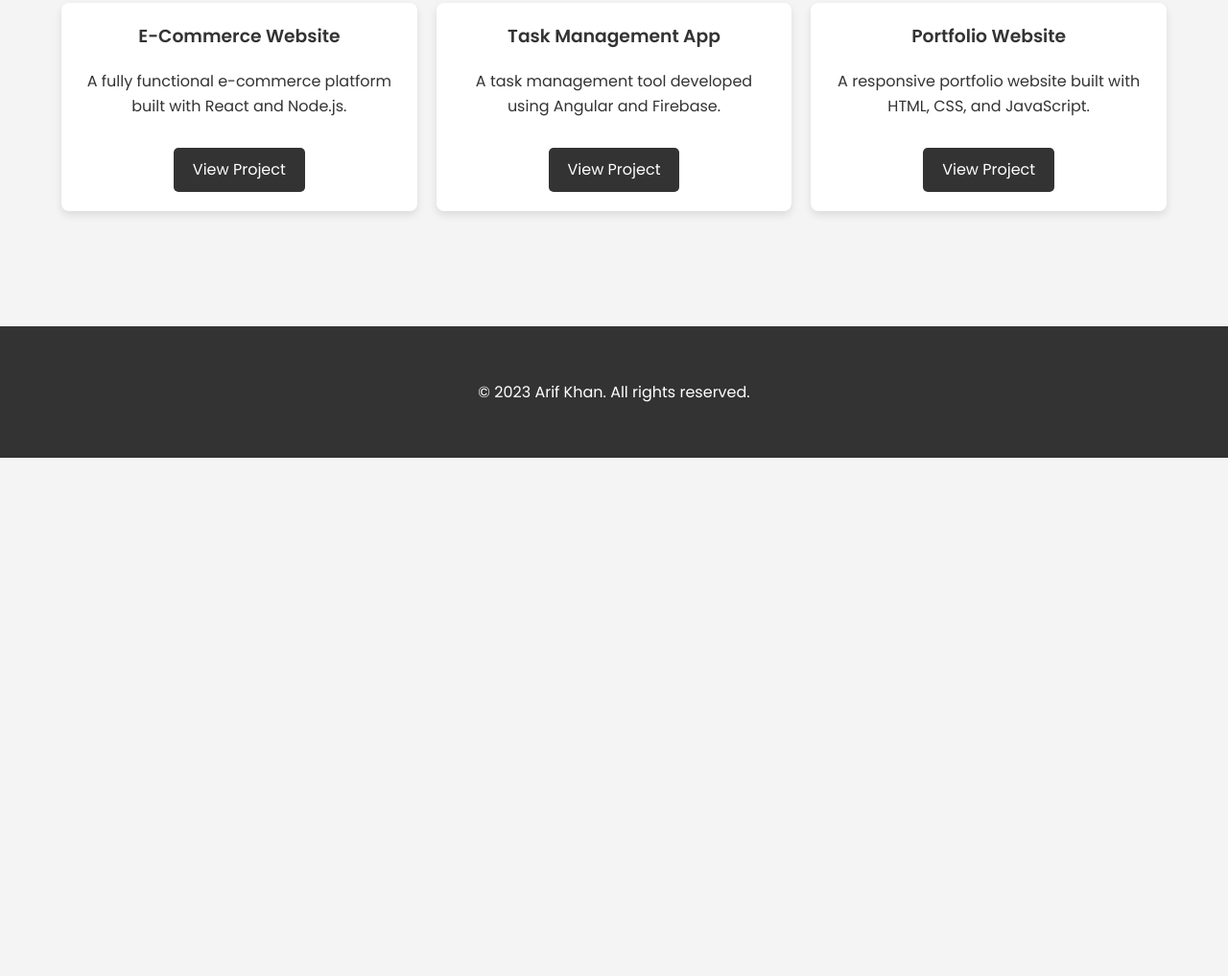
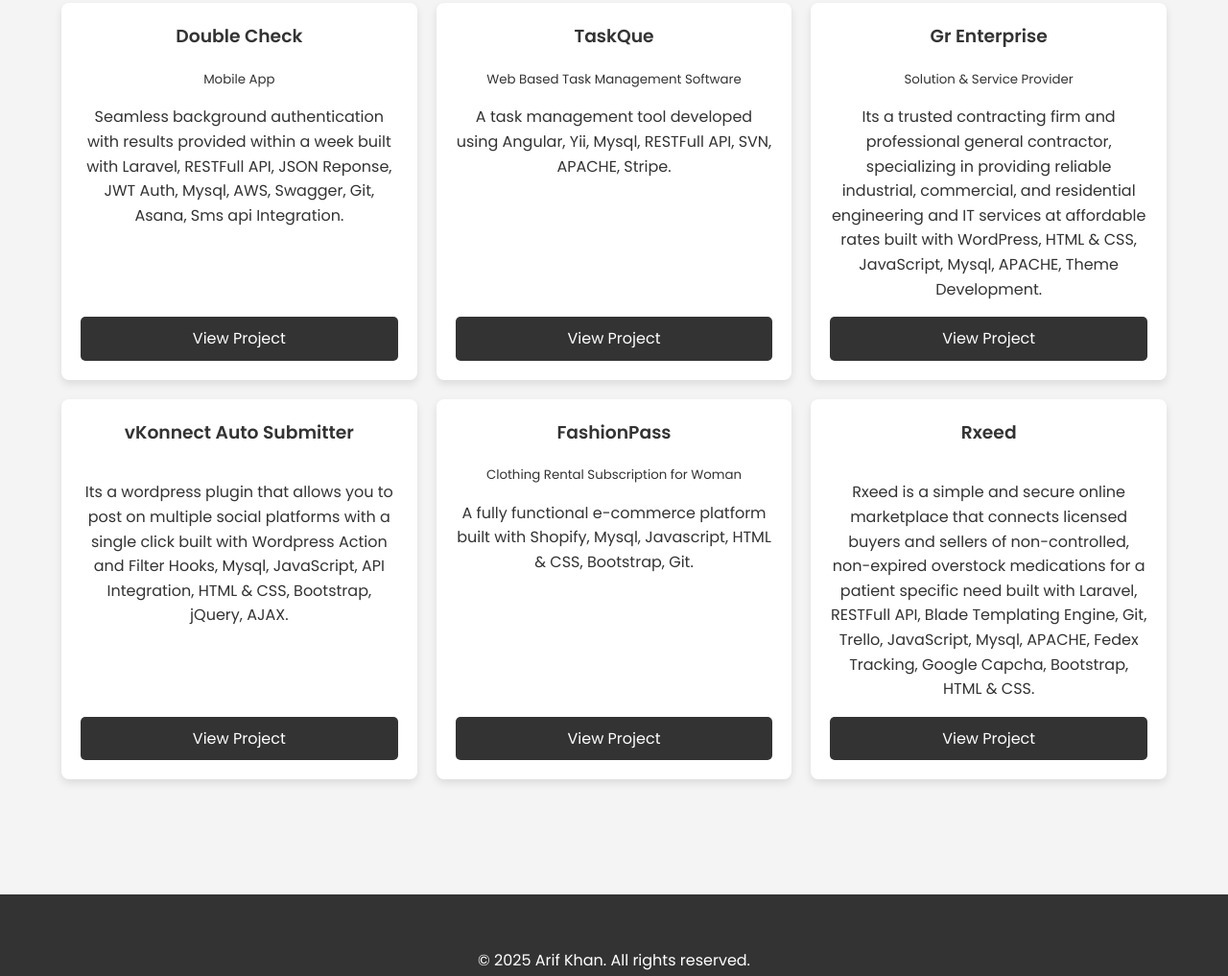
Before and after one commit to 88khanm/project-portfolio, a plain HTML site: page index.html in a window 1280 px wide. Shown: the part 1298-2315 px from the top of the page at 96% size. Before the commit the page ends 1775 px from the top, so only its background shows below. Drawn offline with Linux system fonts and the light colour scheme.

Commit message:
update index.html styles.css

```diff
--- a/index.html
+++ b/index.html
@@ -3,7 +3,7 @@
 <head>
   <meta charset="UTF-8">
   <meta name="viewport" content="width=device-width, initial-scale=1.0">
-  <title>Full Stack Developer Portfolio</title>
+  <title>Muhammad Arif Khan Portfolio</title>
   <link rel="stylesheet" href="styles.css">
   <link href="https://fonts.googleapis.com/css2?family=Poppins:wght@400;600&display=swap" rel="stylesheet">
 </head>
@@ -37,12 +37,12 @@
     <div class="container">
       <h2>Skills</h2>
       <ul>
-        <li>HTML, CSS, JavaScript</li>
+        <li>HTML, CSS, JavaScript, jQuery, Bootstrap</li>
         <li>React, Angular</li>
         <li>PHP, Laravel, CodeIgniter</li>
         <li>RESTFull API's, Swagger, JSON</li>
         <li>WordPress, OpenCart</li>
-        <li>JWT, Passport, OAUTH</li>
+        <li>JWT Auth, Passport</li>
         <li>AfterPay, ZipPay, PayPal, Stripe</li>
         <li>Fedex Tracking, Google Map, Google Capcha</li>
         <li>Chrome Extensions</li>
@@ -60,20 +60,40 @@
       <h2>Projects</h2>
       <div class="project-grid">
         <div class="project-card">
-          <h3>E-Commerce Website</h3>
-          <p>A fully functional e-commerce platform built with React and Node.js.</p>
-          <a href="#" target="_blank">View Project</a>
+          <h3>Double Check</h3>
+          <small>Mobile App</small>
+          <p>Seamless background authentication with results provided within a week built with Laravel, RESTFull API, JSON Reponse, JWT Auth, Mysql, AWS, Swagger, Git, Asana, Sms api Integration.</p>
+          <a href="https://play.google.com/store/apps/details?id=com.doublecheckpk&hl=en_AU&pli=1" target="_blank">View Project</a>
         </div>
         <div class="project-card">
           <!-- <img src="images/project2.jpg" alt="Project 2"> -->
-          <h3>Task Management App</h3>
-          <p>A task management tool developed using Angular and Firebase.</p>
-          <a href="#" target="_blank">View Project</a>
+          <h3>TaskQue</h3>
+          <small>Web Based Task Management Software</small>
+          <p>A task management tool developed using Angular, Yii, Mysql, RESTFull API, SVN, APACHE, Stripe.</p>
+          <a href="https://taskque.com/" target="_blank">View Project</a>
         </div>
         <div class="project-card">
-          <h3>Portfolio Website</h3>
-          <p>A responsive portfolio website built with HTML, CSS, and JavaScript.</p>
-          <a href="#" target="_blank">View Project</a>
+          <h3>Gr Enterprise</h3>
+          <small>Solution & Service Provider</small>
+          <p>Its a trusted contracting firm and professional general contractor, specializing in providing reliable industrial, commercial, and residential engineering and IT services at affordable rates built with WordPress, HTML & CSS, JavaScript, Mysql, APACHE, Theme Development.</p>
+          <a href="https://grenterprise.info/" target="_blank">View Project</a>
+        </div>
+        <div class="project-card">
+          <h3>vKonnect Auto Submitter</h3>
+          <p>Its a wordpress plugin that allows you to post on multiple social platforms with a single click built with Wordpress Action and Filter Hooks, Mysql, JavaScript, API Integration, HTML & CSS, Bootstrap, jQuery, AJAX.</p>
+          <a href="https://wordpress.org/plugins/wp-vkonnect-auto-submitter/advanced/" target="_blank">View Project</a>
+        </div>
+        <div class="project-card">
+          <h3>FashionPass</h3>
+          <small>Clothing Rental Subscription for Woman</small>
+          <p>A fully functional e-commerce platform built with Shopify, Mysql, Javascript, HTML & CSS, Bootstrap, Git.</p>
+          <a href="https://www.fashionpass.com/" target="_blank">View Project</a>
+        </div>
+        <div class="project-card">
+          <h3>Rxeed</h3>
+          <small></small>
+          <p>Rxeed is a simple and secure online marketplace that connects licensed buyers and sellers of non-controlled, non-expired overstock medications for a patient specific need built with Laravel, RESTFull API, Blade Templating Engine, Git, Trello, JavaScript, Mysql, APACHE, Fedex Tracking, Google Capcha, Bootstrap, HTML & CSS.</p>
+          <a href="https://www.Rxeed.com/" target="_blank">View Project</a>
         </div>
       </div>
     </div>
@@ -96,7 +116,7 @@
   <!-- Footer -->
   <footer>
     <div class="container">
-      <p>&copy; 2023 Arif Khan. All rights reserved.</p>
+      <p>&copy; 2025 Arif Khan. All rights reserved.</p>
     </div>
   </footer>
 </body>
--- a/styles.css
+++ b/styles.css
@@ -88,6 +88,11 @@
     border-radius: 8px;
     box-shadow: 0 4px 8px rgba(0, 0, 0, 0.1);
     text-align: center;
+
+
+    position: relative;
+    display: flex;
+    flex-direction: column;
   }
 
   .project-card h3 {
@@ -96,7 +101,11 @@
 
   .project-card a {
     display: inline-block;
-    margin-top: 15px;
+    /* margin-top: 15px; */
+
+    margin-top: auto;
+
+
     padding: 10px 20px;
     background: #333;
     color: #fff;
```
